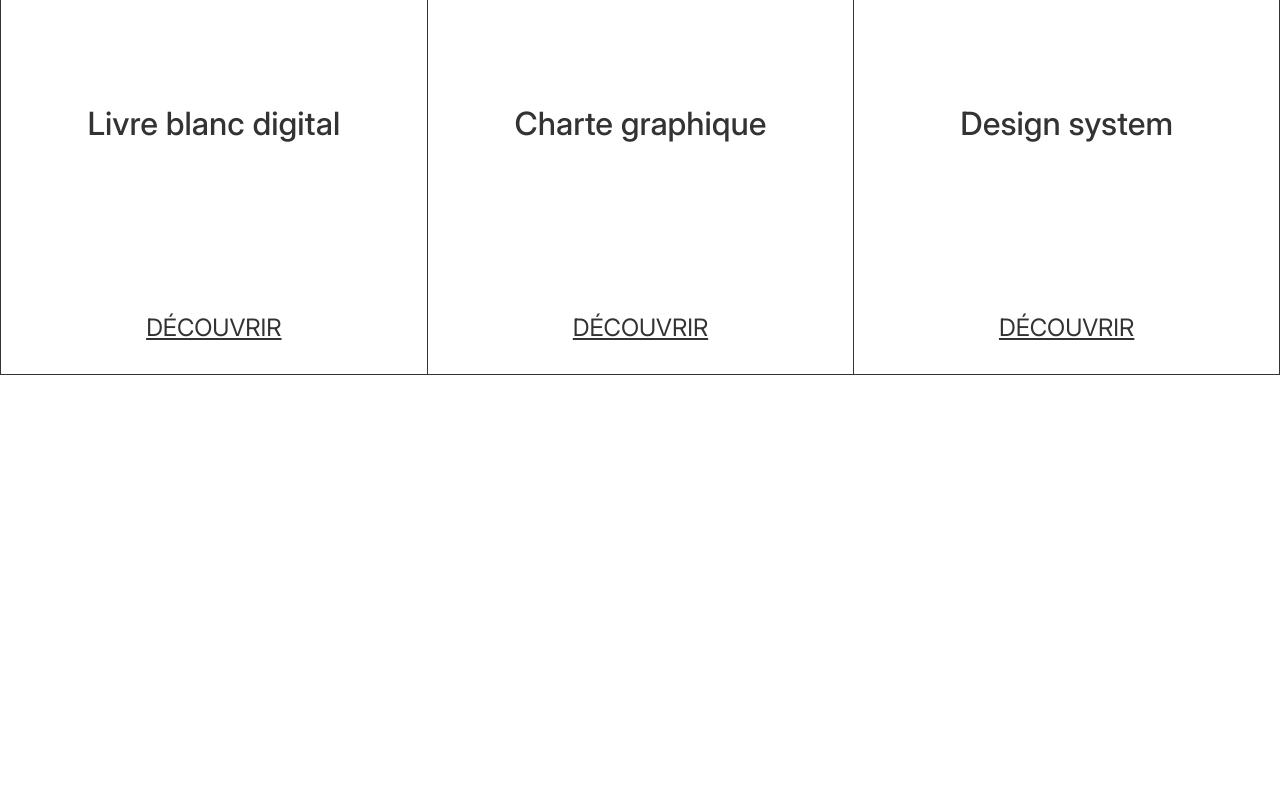
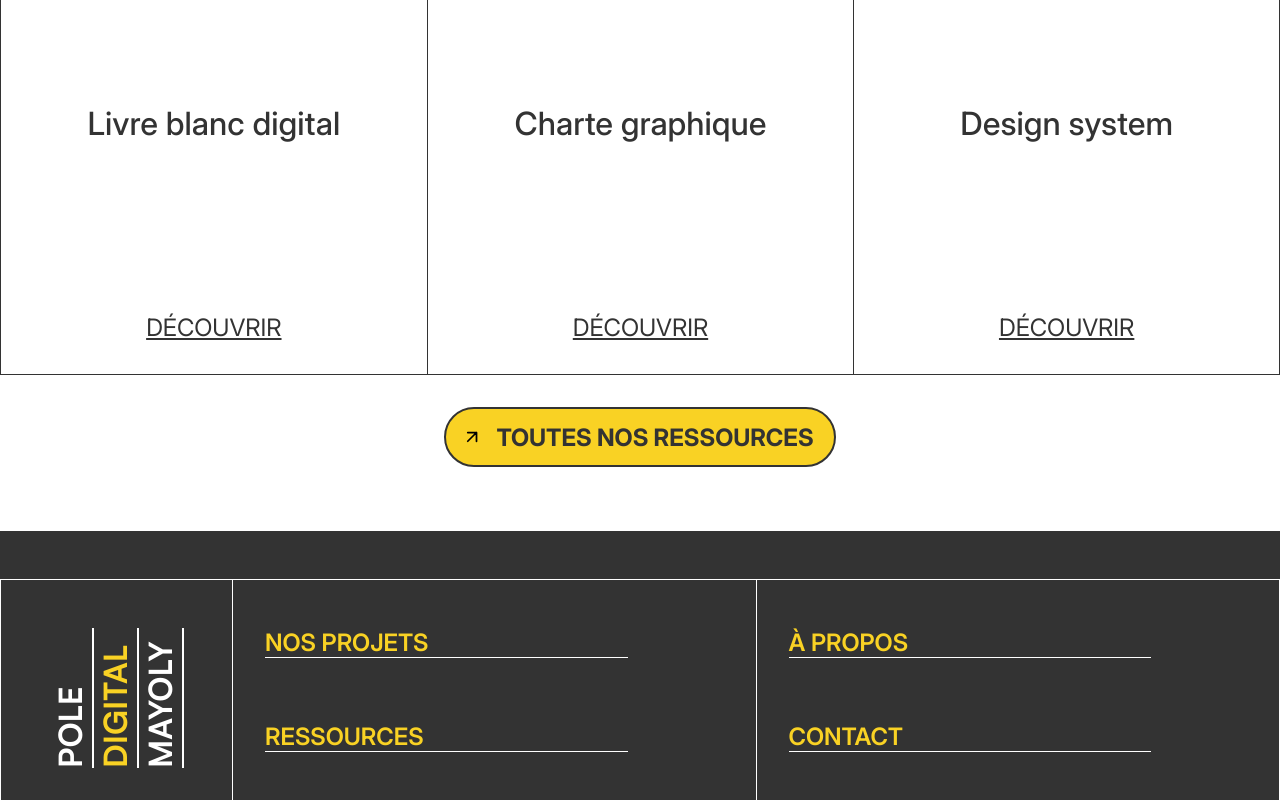
Before and after one commit to ambrekouitini/digiportal, a React (Create React App) app: page / in a window 1280 px wide. Shown: the part 2401-3201 px from the top of the page. Before the commit the page ends 2840 px from the top, so only its background shows below. Built offline with nearby package versions, Linux system fonts and the light colour scheme.

Commit message:
:sparkles: Footer

```diff
--- a/src/App.js
+++ b/src/App.js
@@ -16,6 +16,7 @@ const App = () => {
       <RevealText />
       <Description />
       <Ressources />
+      <Footer />
     </div>
   );
 };
--- a/src/components/Footer.js
+++ b/src/components/Footer.js
@@ -6,7 +6,21 @@ const Footer = () => {
 
 return (
     <div className="footer">
-
+        <div className="container">
+            <div className="logo">
+                <span>Pole</span>
+                <span>digital</span>
+                <span>Mayoly</span>
+            </div>
+            <div className="links">
+                <a href="#">Nos projets</a>
+                <a href="#">Ressources</a>
+            </div>
+            <div className="links">
+                <a href="#">À propos</a>
+                <a href="#">Contact</a>
+            </div>
+        </div>
     </div>
   );
 };
--- a/src/components/Ressources.js
+++ b/src/components/Ressources.js
@@ -28,6 +28,7 @@ return (
                 })}
             </div>
         </div>
+        <a href="#"></a>
     </section>
   );
 };
--- a/src/styles/footer.scss
+++ b/src/styles/footer.scss
@@ -0,0 +1,55 @@
+@use "style" as style;
+@use "reset";
+
+.footer{
+    background-color: style.$gray;
+    padding-top: 48px;
+
+    .container{
+        display: grid;
+        grid-template-columns: auto 1fr 1fr;
+        max-width: 1280px;
+        border: solid style.$white;
+        border-width: 1px 1px 0 1px;
+        margin: auto;
+
+        .logo{
+            display: flex;
+            padding: 48px 48px 32px 48px;
+
+            span{
+                @include style.textM();
+                font-family: 'Satoshi', sans-serif;
+                text-transform: uppercase;
+                font-weight: 700;
+                color: style.$white;
+                border-left: 2px solid style.$white;
+                // padding-bottom: 24px;
+                writing-mode: vertical-lr;
+                transform: rotate(180deg);
+
+                &:nth-child(2){
+                    color: style.$yellow;
+                }
+            }
+        }
+
+        .links{
+            @include style.flex();
+            flex-direction: column;
+            align-items: flex-start;
+            gap: 64px;
+            padding: 48px 128px 48px 32px;
+            border-left: 1px solid style.$white;
+
+            a{
+                @include style.textS();
+                font-weight: 600;
+                text-transform: uppercase;
+                color: style.$yellow;
+                border-bottom: 1px solid style.$white;
+                width: 100%;
+            }
+        }
+    }
+}
--- a/src/styles/ressources.scss
+++ b/src/styles/ressources.scss
@@ -94,4 +94,9 @@
             }
         }
     }
+
+    > a{
+        @include style.textButton('Toutes nos ressources');
+        margin: auto;
+    }
 }
```
